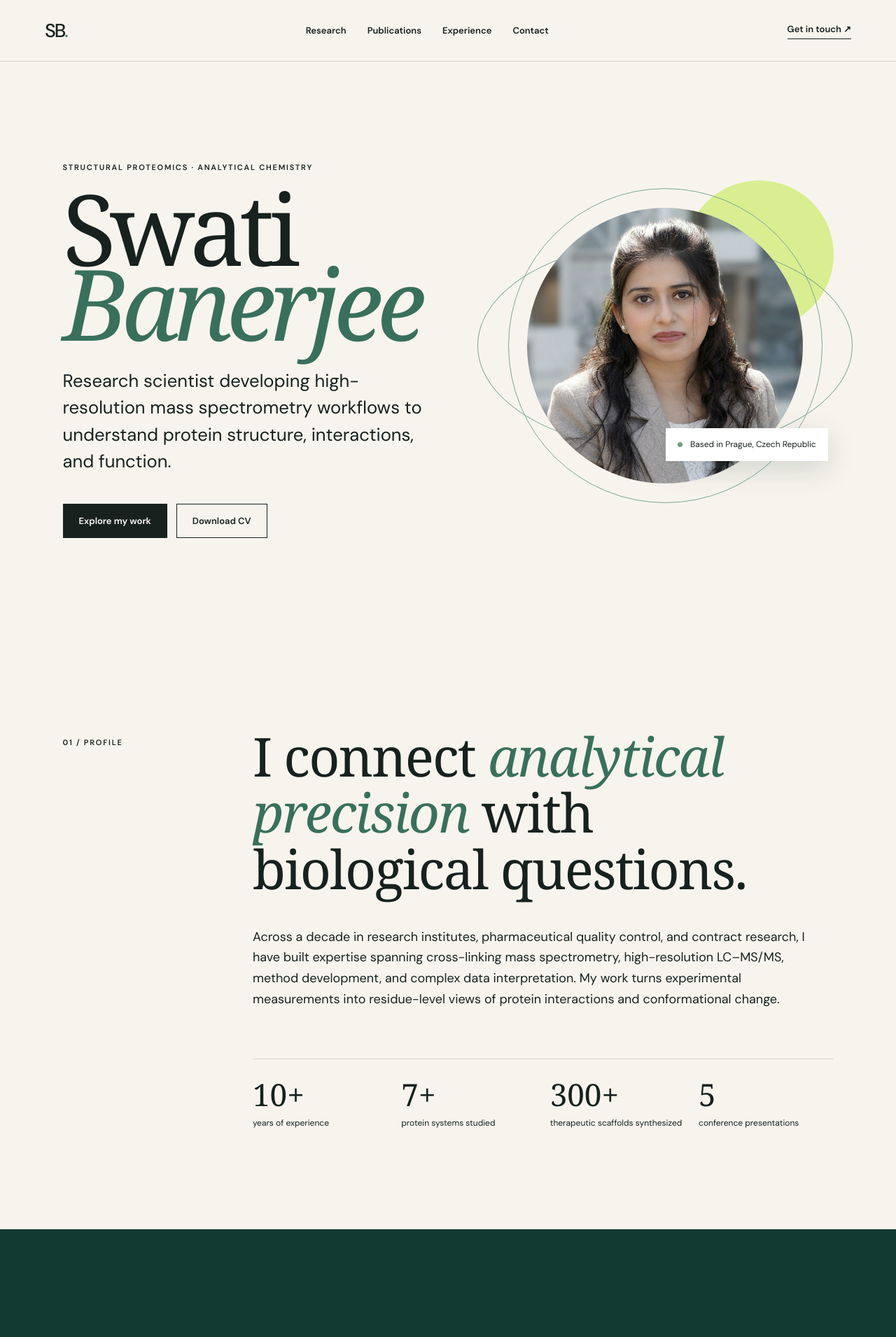
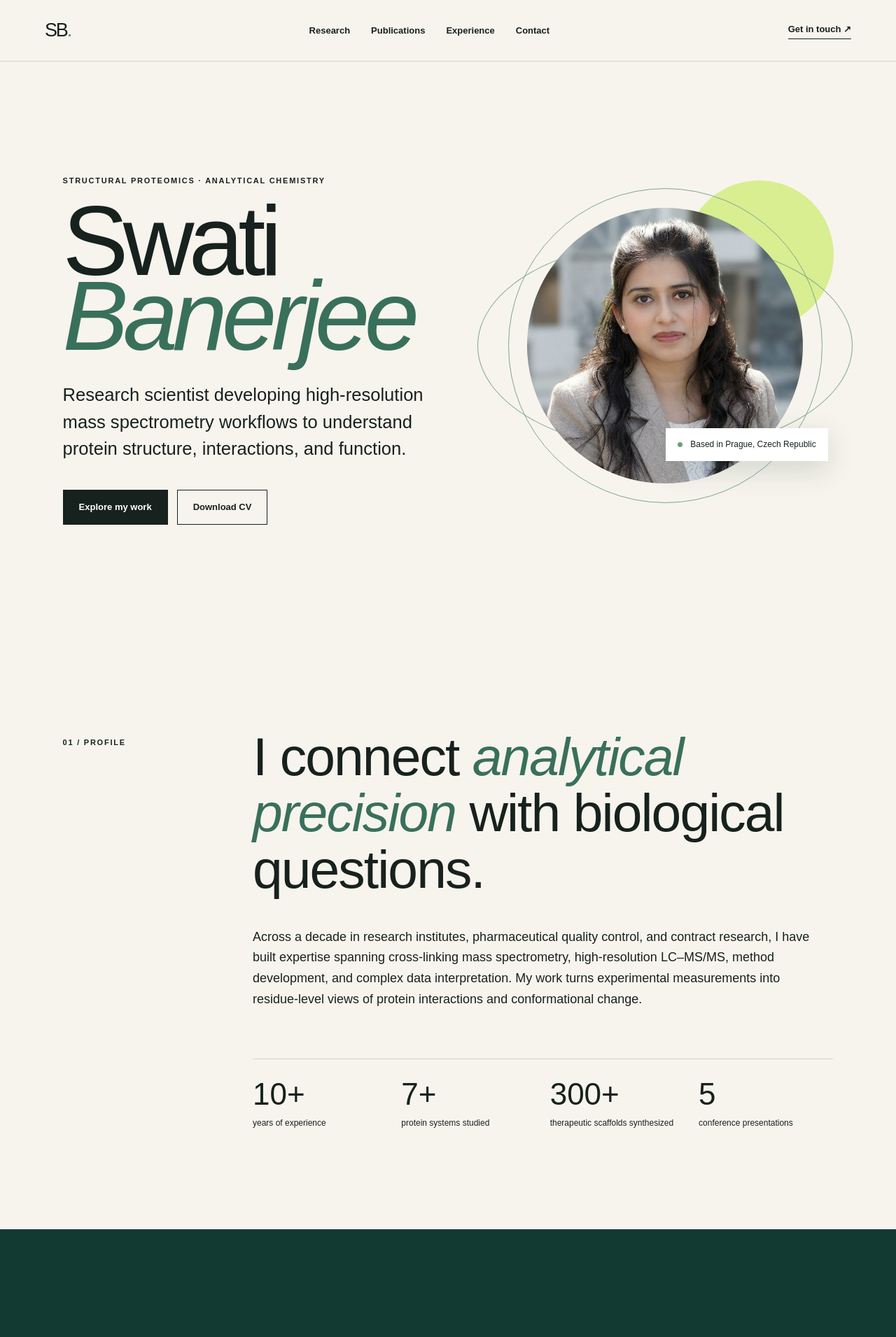
Before and after one commit to SwatiBanerjeeChem/SwatiBanerjeeChem.github.io, a Jekyll site: the page built from index.md, in a window 1280 px wide. Shown: the top 1911 px of the page at 70% size. Built offline with Jekyll 4.4.1, drawn with Linux system fonts in a browser that asks for light colours; some web fonts are replaced.

Commit message:
Switch site typography to Arial

```diff
--- a/_layouts/default.html
+++ b/_layouts/default.html
@@ -6,9 +6,6 @@
     <meta name="description" content="{{ site.description }}">
     <meta name="theme-color" content="#11362f">
     <title>{% if page.title %}{{ page.title }} · {% endif %}{{ site.title }}</title>
-    <link rel="preconnect" href="https://fonts.googleapis.com">
-    <link rel="preconnect" href="https://fonts.gstatic.com" crossorigin>
-    <link href="https://fonts.googleapis.com/css2?family=DM+Sans:wght@400;500;600&family=Instrument+Serif:ital@0;1&display=swap" rel="stylesheet">
     <link rel="stylesheet" href="{{ '/assets/css/style.css' | relative_url }}">
   </head>
   <body>
--- a/assets/css/style.scss
+++ b/assets/css/style.scss
@@ -1,7 +1,7 @@
 ---
 ---
 
-:root { --ink:#17211e; --green:#123a32; --mint:#b9d9c9; --lime:#d8ee91; --paper:#f7f4ed; --line:rgba(23,33,30,.16); --serif:"Instrument Serif",Georgia,serif; --sans:"DM Sans",Arial,sans-serif; }
+:root { --ink:#17211e; --green:#123a32; --mint:#b9d9c9; --lime:#d8ee91; --paper:#f7f4ed; --line:rgba(23,33,30,.16); --serif:Arial,Helvetica,sans-serif; --sans:Arial,Helvetica,sans-serif; }
 * { box-sizing:border-box; }
 html { scroll-behavior:smooth; }
 body { margin:0; color:var(--ink); background:var(--paper); font:16px/1.65 var(--sans); }
```
